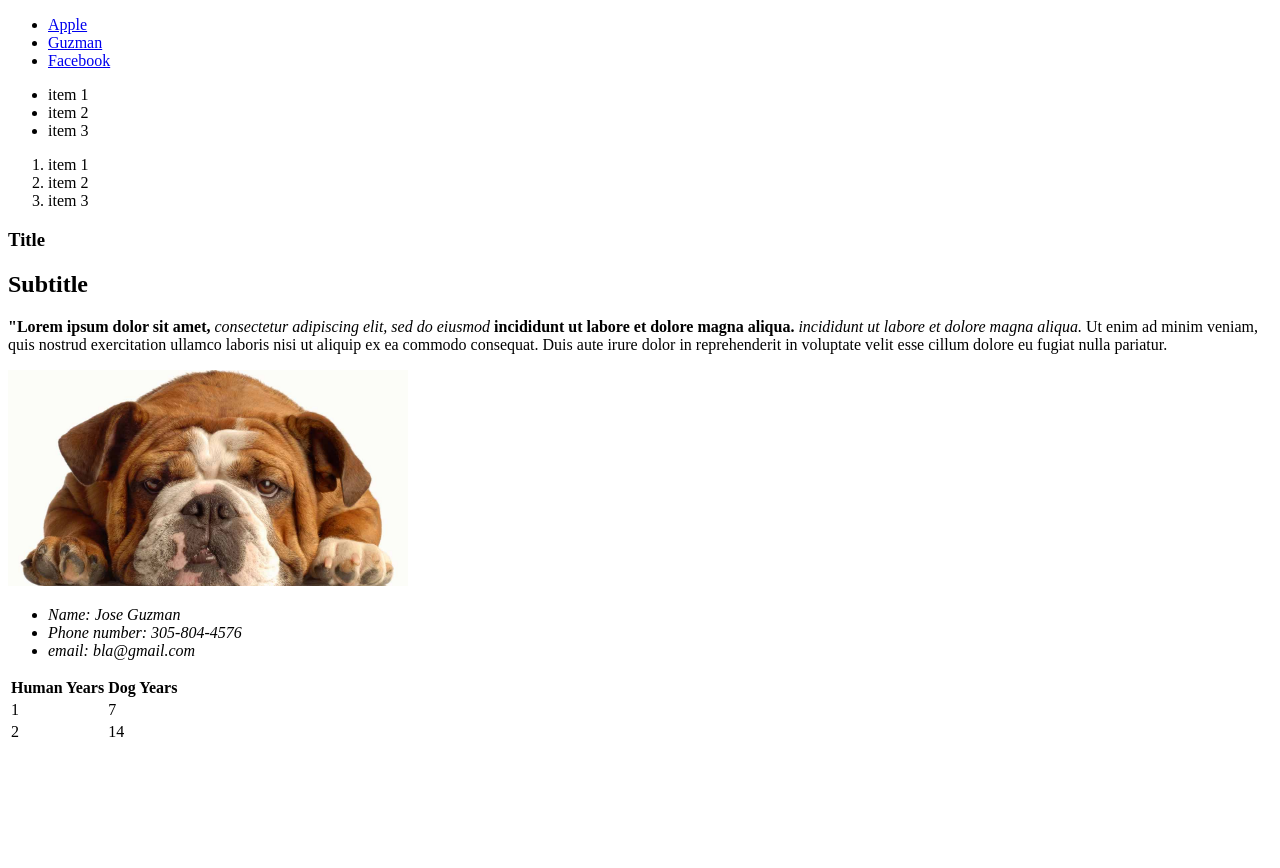
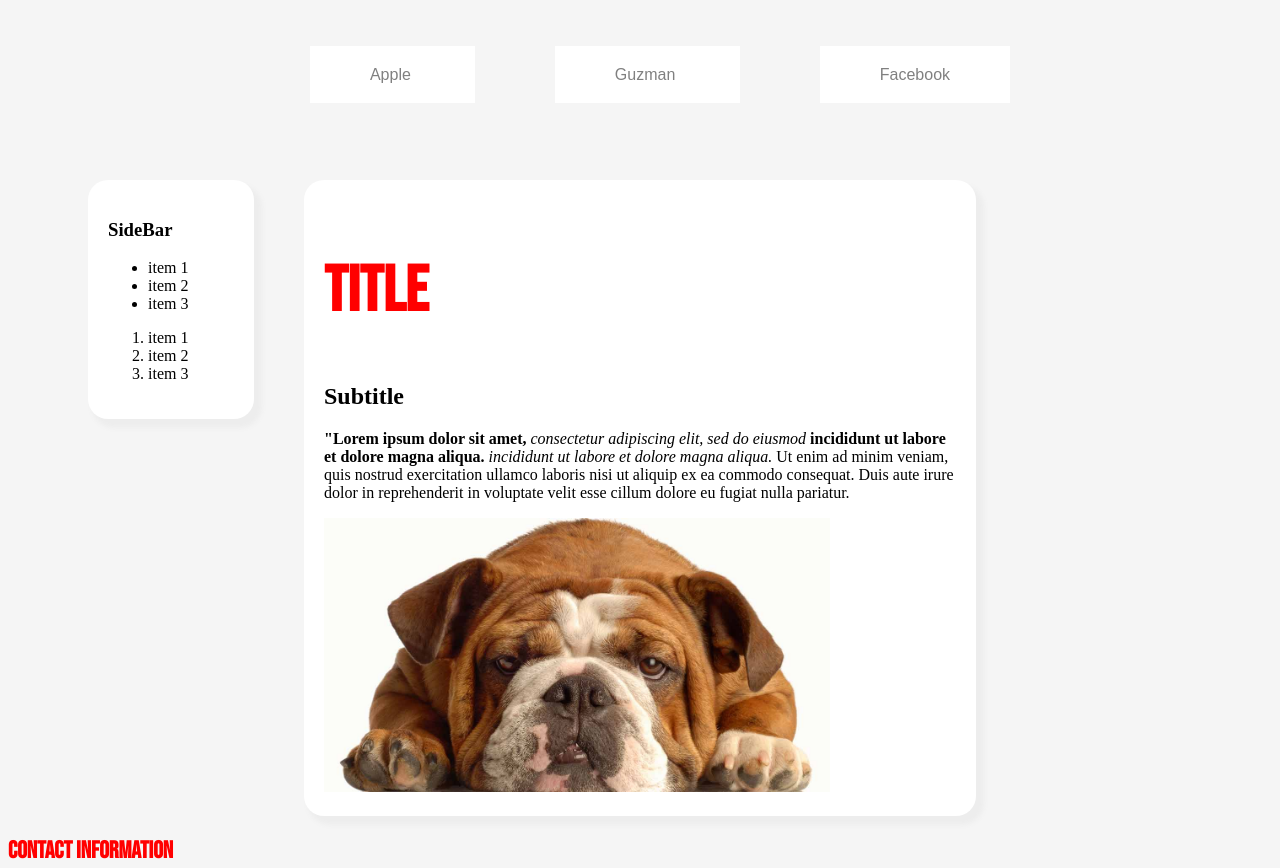
Before and after one commit to GuzmanJose/test, a plain HTML site: page Class/index.html in a window 1280 px wide. Shown: the top 868 px of the page. Before the commit the page ends 800 px from the top, so only its background shows below. Drawn offline with Linux system fonts and the light colour scheme.

Commit message:
Css boxes and navigation

```diff
--- /dev/null
+++ b/Class/css/style.css
@@ -0,0 +1,75 @@
+body {
+  background-color: rgb(245, 245, 245);
+}
+
+
+h1
+{
+    color: red;
+    font-family: 'Bebas Neue';
+}
+
+
+
+/* this is class */
+.container
+{
+  margin: auto;
+  padding: 20px;
+  background-color: white;
+  width: 50%;
+  box-shadow: 6px 7px 5px 2px #ededed;
+  border-radius: 20px;
+}
+
+.container h1 {
+  font-size: 4em;
+}
+
+.sidebar {
+  float: left;
+  margin-left: 80px;
+  padding: 20px;
+  background-color: white;
+  width: 10%;
+  box-shadow: 6px 7px 5px 2px #ededed;
+  border-radius: 20px;
+}
+
+.navigation {
+  display: table;
+  margin: 0 auto;
+  margin-top: 30px;
+  margin-bottom: 80px;
+}
+
+.horizontaLine {
+  padding-top: 20px;
+}
+
+.horizontaLine li {
+  display: inline;
+  margin: 40px;
+  padding: 20px 60px 20px 60px;
+  background-color: white;
+  width: 10%;
+}
+
+.horizontaLine li a {
+  color: gray;
+  text-decoration: none;
+  font-family: sans-serif;
+}
+
+.horizontaLine li a:hover {
+  color: red;
+}
+
+
+
+/* This is an id */
+#dog
+{
+  width: 80%;
+  margin: auto;
+}
--- a/Class/index.html
+++ b/Class/index.html
@@ -9,24 +9,26 @@
     <meta name="author" content="Jose Guzman">
     <meta name="description" content="Basic HTML example">
     <meta name="keywords" content="HTML, JS, CSS, Basic example">
+    <link rel="stylesheet" href="css/style.css">
+    <link href="https://fonts.googleapis.com/css?family=Bebas+Neue&display=swap" rel="stylesheet">
+
+
   </head>
   <!-- This is the body of my website -->
   <body>
       <!-- This is my Header -->
       <header>
-        <nav>
-          <ul>
-            <li>   <a href="https://www.apple.com/">Apple</a>  </li>
-            <li>    <a href="http://guzmanj.com">  Guzman  </a>   </li>
+        <nav class="navigation" >
+          <ul class="horizontaLine">
+            <li>  <a href="https://www.apple.com">Apple</a>  </li>
+            <li>  <a href="http://guzmanj.com">  Guzman  </a>   </li>
             <li> <a href="https://facebook.com">Facebook</a> </li>
           </ul>
         </nav>
       </header>
 
-
-        <section>
-          <!-- to create sidebars -->
-          <aside>
+      <aside class="sidebar">
+        <h3>SideBar</h3>
         <ul>
           <li>item 1</li>
           <li>item 2</li>
@@ -39,9 +41,15 @@
         </ol>
       </aside>
 
+
+
+        <div class="container">
+          <section>
+            <h1>Title</h1>
+            <!-- to create sidebars -->
             <!-- We use it for articles magazines, posts, etc. -->
-          <article>
-            <h1>Title</h1>
+            <article class="article">
+
               <h2>Subtitle</h2>
               <p>
                 <!-- This is for best practices -->
@@ -54,14 +62,18 @@
                  Duis aute irure dolor in reprehenderit in voluptate velit esse cillum dolore eu fugiat
                  nulla pariatur.
               </p>
-            <img src="img/Bulldog.jpg" alt="English Bulldog" width="400px">
+            <img id="dog" src="img/Bulldog.jpg" alt="English Bulldog" width="400">
 
             </article>
 
           </section>
+        </div>
+
+
 
 
         <section>
+          <h1>Contact Information</h1>
           <address>
             <ul>
               <li>Name: Jose Guzman</li>
```
Lines whose indentation alone changed are shown as unchanged.
